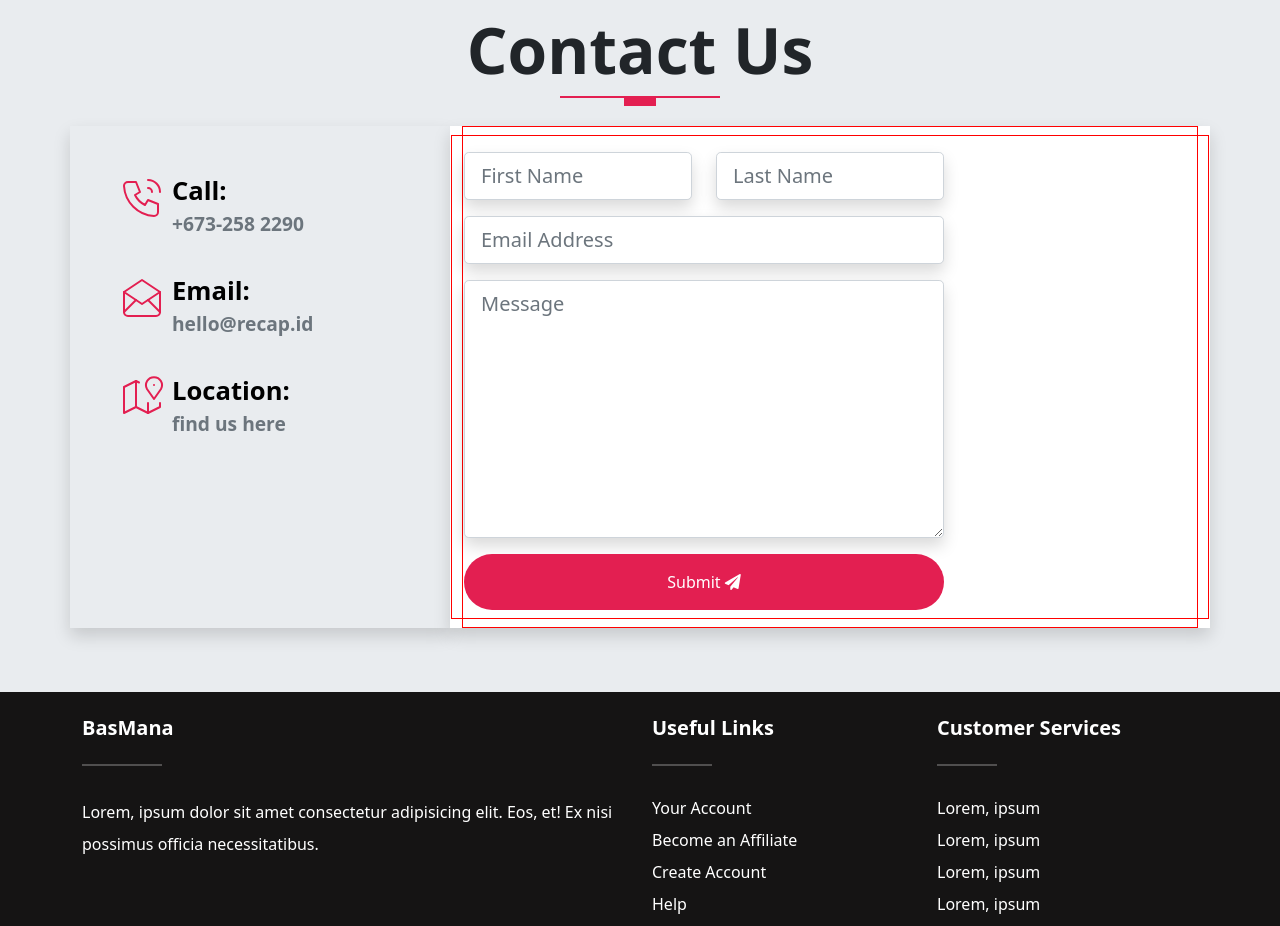
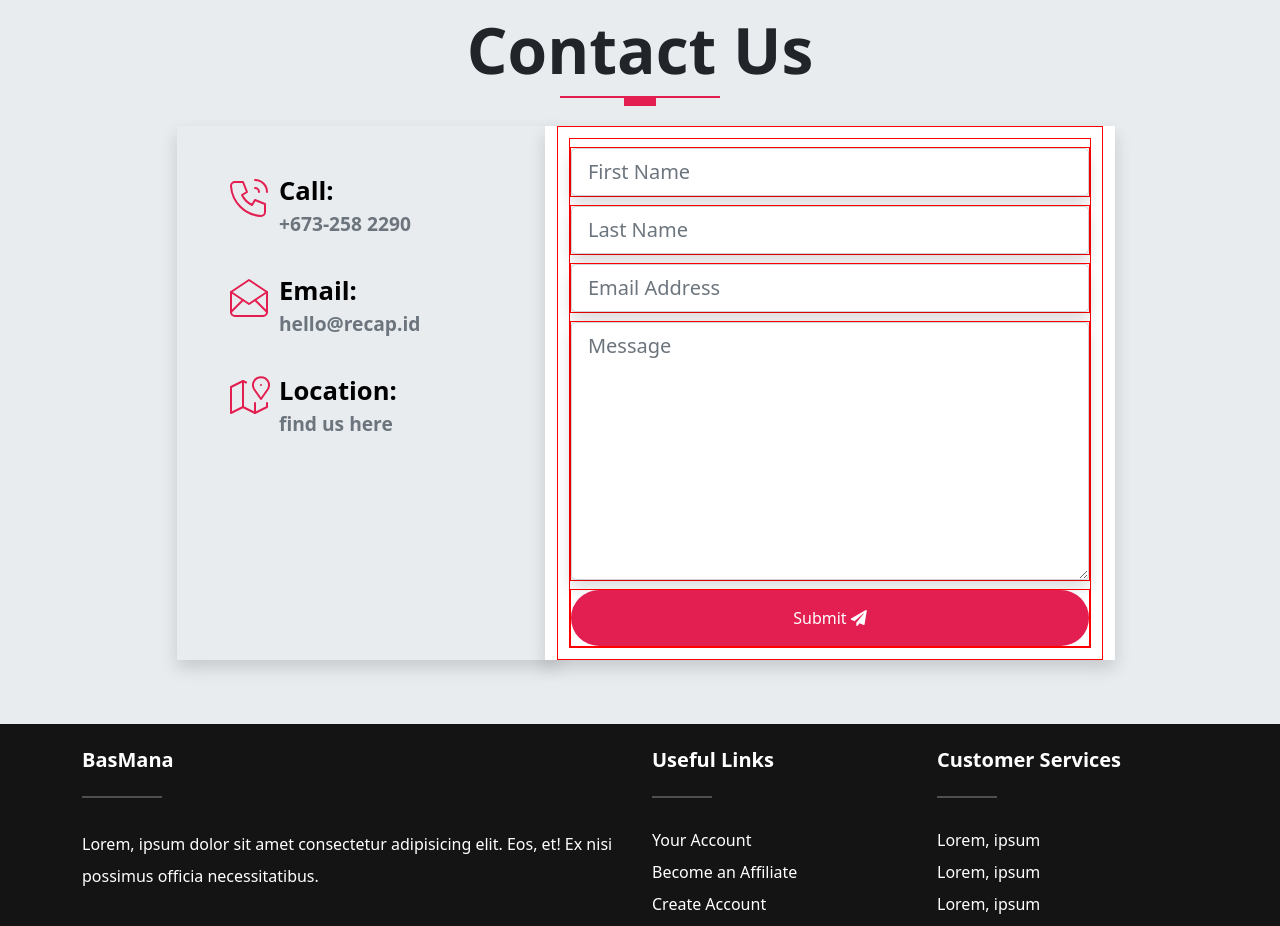
Before and after one commit to mrjiahoe/basmana-landing, a website: page index.html in a window 1280 px wide. Shown: the part 4400-5326 px from the top of the page. Drawn offline with nearby package versions, Linux system fonts and the light colour scheme.

Commit message:
change contact to col-auto

```diff
--- a/index.html
+++ b/index.html
@@ -384,7 +384,7 @@
 					<div class="cta-info center-contact">
 						<!-- CONTENT FOR THE MOBILE NUMBER -->
 						<!-- icons from tablericons.com -->
-						<div class="col-8 col-lg-4 col-md-4 contact-box pt-1 d-md-block d-lg-flex d-flex">
+						<div class="col-10 col-lg-4 col-md-4 contact-box pt-1 d-md-block d-lg-flex d-flex">
 							<div class="contact-box__icon">
 								<svg xmlns="http://www.w3.org/2000/svg" class="icon icon-tabler icon-tabler-phone-call"
 									viewBox="0 0 24 24" stroke-width="1" fill="none" stroke-linecap="round"
@@ -441,26 +441,29 @@
 						</div>
 					</div>
 				</div>
-				<div class="col-10 col-lg-8 col-md-6 bg-white shadow">
-					<div class="form custom-form">
-						<form action="#" class="row custom-form">
-							<div class="col-lg-4 col-md-6 mb-2 mt-2">
+				<div class="col-10 col-lg-6 col-md-6 bg-white shadow row">
+					<div class="form custom-form ">
+						<form action="#" class=" custom-form">
+
+							<div class="col-lg-auto col-md-auto mb-2 mt-2 custom-form">
 								<input type="text" placeholder="First Name" id="inputFirstName"
 									class="shadow form-control-lg form-control">
 							</div>
-							<div class="col-lg-4 col-md-6 mb-2 mt-2">
+
+							<div class="col-lg-auto col-md-auto mb-2 mt-2 custom-form">
 								<input type="text" placeholder="Last Name" id="inputLastName"
 									class="shadow form-control-lg form-control">
 							</div>
-							<div class="col-lg-8 mb-2 mt-2">
+
+							<div class="col-lg-auto col-md-auto mb-2 mt-2 custom-form">
 								<input type="email" placeholder="Email Address" id="inputEmail"
 									class="shadow form-control-lg form-control">
 							</div>
-							<div class="col-lg-8 mb-2 mt-2">
+							<div class="col-lg-auto col-md-auto mb-2 mt-2 custom-form">
 								<textarea name="message" placeholder="Message" id="message" rows="8"
 									class="shadow form-control-lg form-control"></textarea>
 							</div>
-							<div class="col-lg-8 text-center d-grid mt-2">
+							<div class="text-center d-grid mt-2 custom-form">
 								<button type="button" class="btn btn-primary rounded-pill pt-3 pb-3">
 									Submit
 									<i class="fas fa-paper-plane"></i>
--- a/scss/sections/_contact.scss
+++ b/scss/sections/_contact.scss
@@ -77,7 +77,5 @@
 }
 
 .custom-form {
-	// width: 100%;
-	padding: 0.5rem 0;
 	border: 1px solid red;
 }
```
Also changed, not shown: assets/css/style.css, 1 other file.
